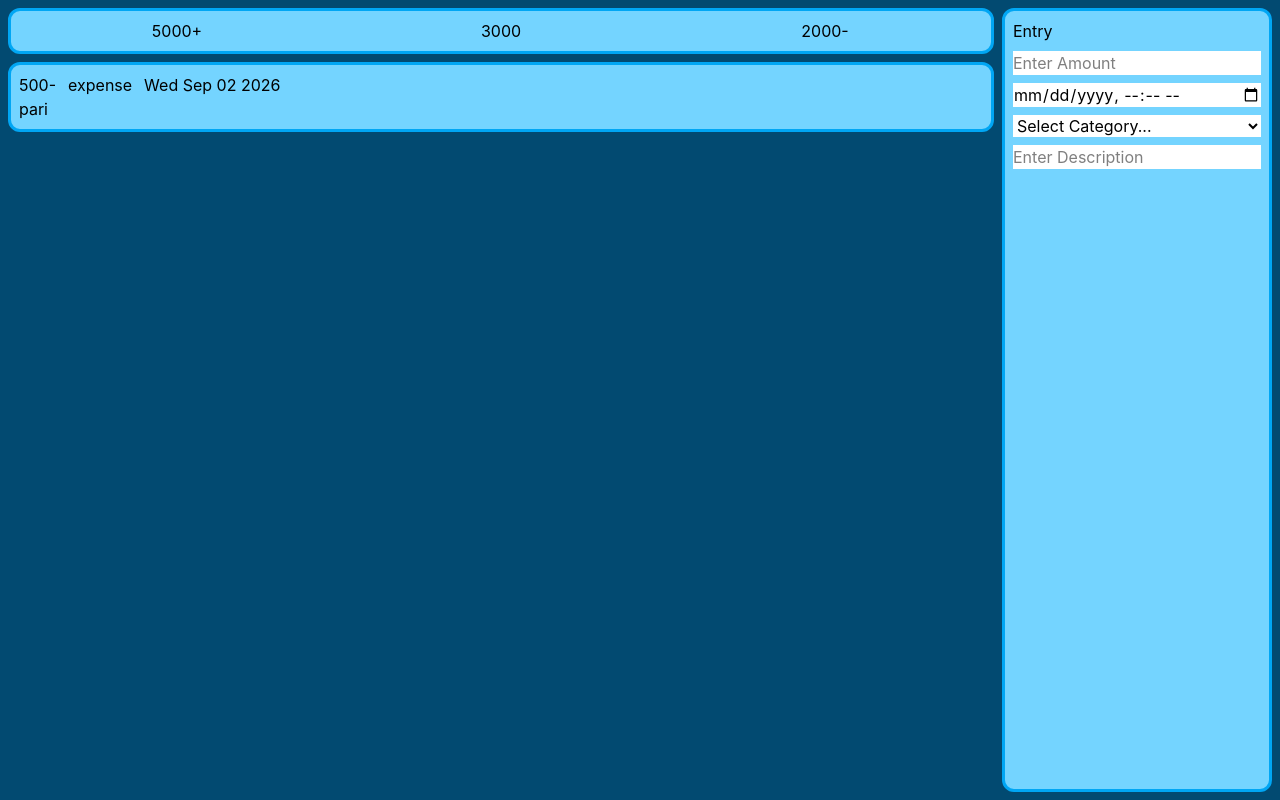
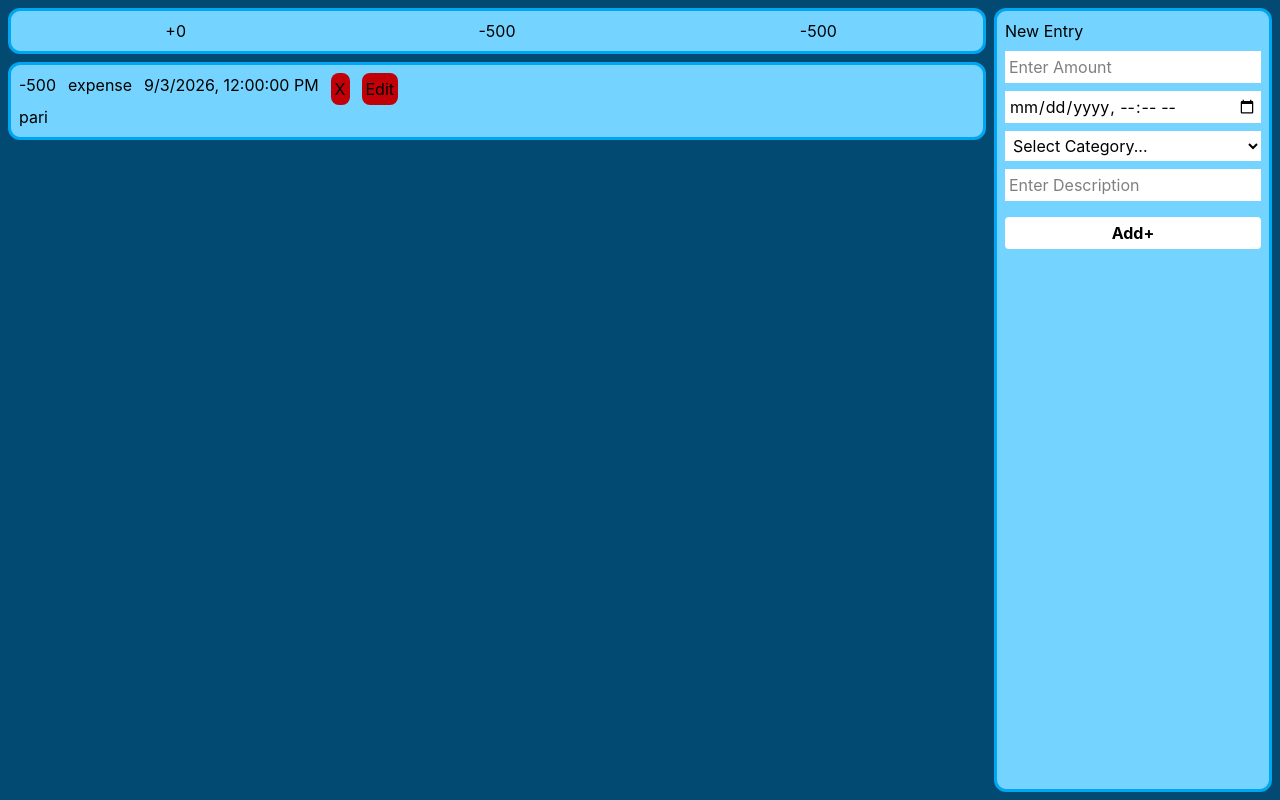
Before and after one commit to AgZ47/expense-tracker-Aldrin-Aby, a React (Vite) app: page / in a window 1280 px wide. Built offline with nearby package versions, Linux system fonts and the light colour scheme.

Commit message:
Basic functionality implemented

```diff
--- a/src/App.tsx
+++ b/src/App.tsx
@@ -1,26 +1,77 @@
+import { useState } from "react";
 import { Entry } from "./Components/Entry";
 import { Header } from "./Components/Header";
 import { Transaction } from "./Components/Transaction";
+import type { transactionProps } from "./Components/Transaction";
 
 function App() {
+  const [transactions, setTransactions] = useState<transactionProps[]>([
+    {
+      id: "1",
+      amount: 500,
+      category: "expense",
+      date: new Date("2026-09-03T12:00:00Z"),
+      desc: "pari",
+    },
+  ]);
+
+  const [editingTransaction, setEditingTransaction] =
+    useState<transactionProps | null>(null);
+
+  function handleSave(transaction: transactionProps) {
+    if (editingTransaction) {
+      setTransactions((prev) =>
+        prev.map((t) => (t.id === transaction.id ? transaction : t)),
+      );
+      setEditingTransaction(null);
+    } else {
+      setTransactions((prev) => [...prev, transaction]);
+    }
+  }
+
+  function handleDelete(id: string) {
+    setTransactions((prev) => prev.filter((t) => t.id !== id));
+
+    if (editingTransaction?.id === id) {
+      setEditingTransaction(null);
+    }
+  }
+
+  const totalSpent = transactions
+    .filter((t) => t.category === "expense")
+    .reduce((sum, t) => sum + t.amount, 0);
+
+  const totalEarned = transactions
+    .filter((t) => t.category === "income")
+    .reduce((sum, t) => sum + t.amount, 0);
+
   return (
     <section className="bg-sky-900 h-screen flex flex-row p-2 gap-2">
       <div className="flex flex-col gap-2 basis-4/5">
         <div>
-          <Header totalearned={5000} totalspent={2000} />
+          <Header totalearned={totalEarned} totalspent={totalSpent} />
         </div>
-        <div>
-          <Transaction
-            id={1}
-            amount={500}
-            category="expense"
-            date={new Date("2026-09-02T12:00:00Z")}
-            desc="pari"
-          />
+        <div className="overflow-y-auto flex flex-col gap-1">
+          {transactions.map((trans) => (
+            <Transaction
+              key={trans.id}
+              id={trans.id}
+              amount={trans.amount}
+              category={trans.category}
+              date={trans.date}
+              desc={trans.desc}
+              onEdit={setEditingTransaction}
+              onDelete={handleDelete}
+            />
+          ))}
         </div>
       </div>
       <div className="basis-1/5">
-        <Entry />
+        <Entry
+          onClickHandler={handleSave}
+          editingTransaction={editingTransaction}
+          onCancelEdit={() => setEditingTransaction(null)}
+        />
       </div>
     </section>
   );
--- a/src/Components/Entry.tsx
+++ b/src/Components/Entry.tsx
@@ -1,25 +1,90 @@
-export const Entry = () => {
+import { useRef, useEffect } from "react";
+import type { transactionProps } from "./Transaction";
+
+type entryProps = {
+  onClickHandler: (data: transactionProps) => void;
+  editingTransaction: transactionProps | null;
+  onCancelEdit: () => void;
+};
+
+const formatForInput = (date: Date) => {
+  const offset = date.getTimezoneOffset() * 60000;
+  return new Date(date.getTime() - offset).toISOString().slice(0, 16);
+};
+
+export const Entry = (props: entryProps) => {
+  const amountRef = useRef<HTMLInputElement>(null!);
+  const datetimeRef = useRef<HTMLInputElement>(null!);
+  const categoryRef = useRef<HTMLSelectElement>(null!);
+  const descRef = useRef<HTMLInputElement>(null!);
+
+  useEffect(() => {
+    if (props.editingTransaction) {
+      amountRef.current.value = props.editingTransaction.amount.toString();
+      datetimeRef.current.value = formatForInput(props.editingTransaction.date);
+      categoryRef.current.value = props.editingTransaction.category;
+      descRef.current.value = props.editingTransaction.desc;
+    } else {
+      amountRef.current.value = "";
+      datetimeRef.current.value = "";
+      categoryRef.current.value = "";
+      descRef.current.value = "";
+    }
+  }, [props.editingTransaction]);
+
+  const handleSubmit = () => {
+    props.onClickHandler({
+      id: props.editingTransaction
+        ? props.editingTransaction.id
+        : crypto.randomUUID(),
+      amount: Number(amountRef.current.value),
+      date: new Date(datetimeRef.current.value),
+      category: categoryRef.current.value as "income" | "expense",
+      desc: descRef.current.value,
+    });
+  };
+
   return (
-    <div className="bg-sky-300 rounded-xl border-3 border-sky-500 text-black p-2 h-full flex flex-col gap-2">
-      <h2>Entry</h2>
+    <div className="bg-sky-300 rounded-xl border-3 border-sky-500 text-black p-2 h-full flex flex-col gap-2 w-full">
+      <h2>{props.editingTransaction ? "Edit Entry" : "New Entry"}</h2>
       <input
+        ref={amountRef}
         type="number"
-        className="bg-white"
+        className="bg-white p-1"
         placeholder="Enter Amount"
-      ></input>
-      <input type="datetime-local" className="bg-white"></input>
-      <select id="category" name="cat" required className="bg-white">
-        <option value="" disabled selected>
+      />
+      <input ref={datetimeRef} type="datetime-local" className="bg-white p-1" />
+      <select ref={categoryRef} className="bg-white p-1" defaultValue="">
+        <option value="" disabled>
           Select Category...
         </option>
         <option value="income">Income</option>
         <option value="expense">Expense</option>
       </select>
       <input
+        ref={descRef}
         type="text"
-        className="bg-white"
+        className="bg-white p-1"
         placeholder="Enter Description"
-      ></input>
+      />
+
+      <div className="flex gap-2 mt-2">
+        <button
+          className="bg-white rounded p-1 w-full font-bold"
+          onClick={handleSubmit}
+        >
+          {props.editingTransaction ? "Update" : "Add+"}
+        </button>
+
+        {props.editingTransaction && (
+          <button
+            className="bg-red-400 text-white rounded p-1 w-full font-bold"
+            onClick={props.onCancelEdit}
+          >
+            Cancel
+          </button>
+        )}
+      </div>
     </div>
   );
 };
--- a/src/Components/Header.tsx
+++ b/src/Components/Header.tsx
@@ -6,11 +6,11 @@ type headerProps = {
 export const Header = (props: headerProps) => {
   return (
     <div className="bg-sky-300 rounded-xl border-3 border-sky-500 text-black p-2 flex flex-row gap-2">
-      <h2 className="basis-1/3 text-center">{props.totalearned}+</h2>
+      <h2 className="basis-1/3 text-center">+{props.totalearned}</h2>
       <h2 className="basis-1/3 text-center">
         {props.totalearned - props.totalspent}
       </h2>
-      <h2 className="basis-1/3 text-center">{props.totalspent}-</h2>
+      <h2 className="basis-1/3 text-center">-{props.totalspent}</h2>
     </div>
   );
 };
--- a/src/Components/Transaction.tsx
+++ b/src/Components/Transaction.tsx
@@ -1,23 +1,48 @@
-type transactionProps = {
-  id: number;
+export type transactionProps = {
+  id: string;
   amount: number;
   category: "income" | "expense";
   date: Date;
   desc: string;
 };
 
-export const Transaction = (props: transactionProps) => {
+type transProps = transactionProps & {
+  onEdit: (transaction: transactionProps) => void;
+  onDelete: (id: string) => void;
+};
+
+export const Transaction = ({
+  id,
+  amount,
+  category,
+  date,
+  desc,
+  onEdit,
+  onDelete,
+}: transProps) => {
   return (
     <div className="bg-sky-300 rounded-xl border-3 border-sky-500 text-black p-2">
-      <div className="flex flex-row gap-3">
-        <h2>
-          {props.amount}
-          {props.category == "income" ? "+" : "-"}
-        </h2>
-        <h2>{props.category}</h2>
-        <h2>{props.date.toDateString()}</h2>
+      <div className="flex flex-row flex grow gap-3">
+        <span>
+          {category == "income" ? "+" : "-"}
+          {amount}
+        </span>
+        <span>{category}</span>
+        <span>{date.toLocaleString()}</span>
+        <button
+          className="bg-red-700 p-1 rounded-lg"
+          onClick={() => onDelete(id)}
+        >
+          X
+        </button>
+        <button
+          className="bg-red-700 p-1 rounded-lg"
+          onClick={() => onEdit({ id, amount, category, date, desc })}
+        >
+          Edit
+        </button>
       </div>
-      <p>{props.desc}</p>
+      <p>{desc}</p>
     </div>
   );
 };
```
